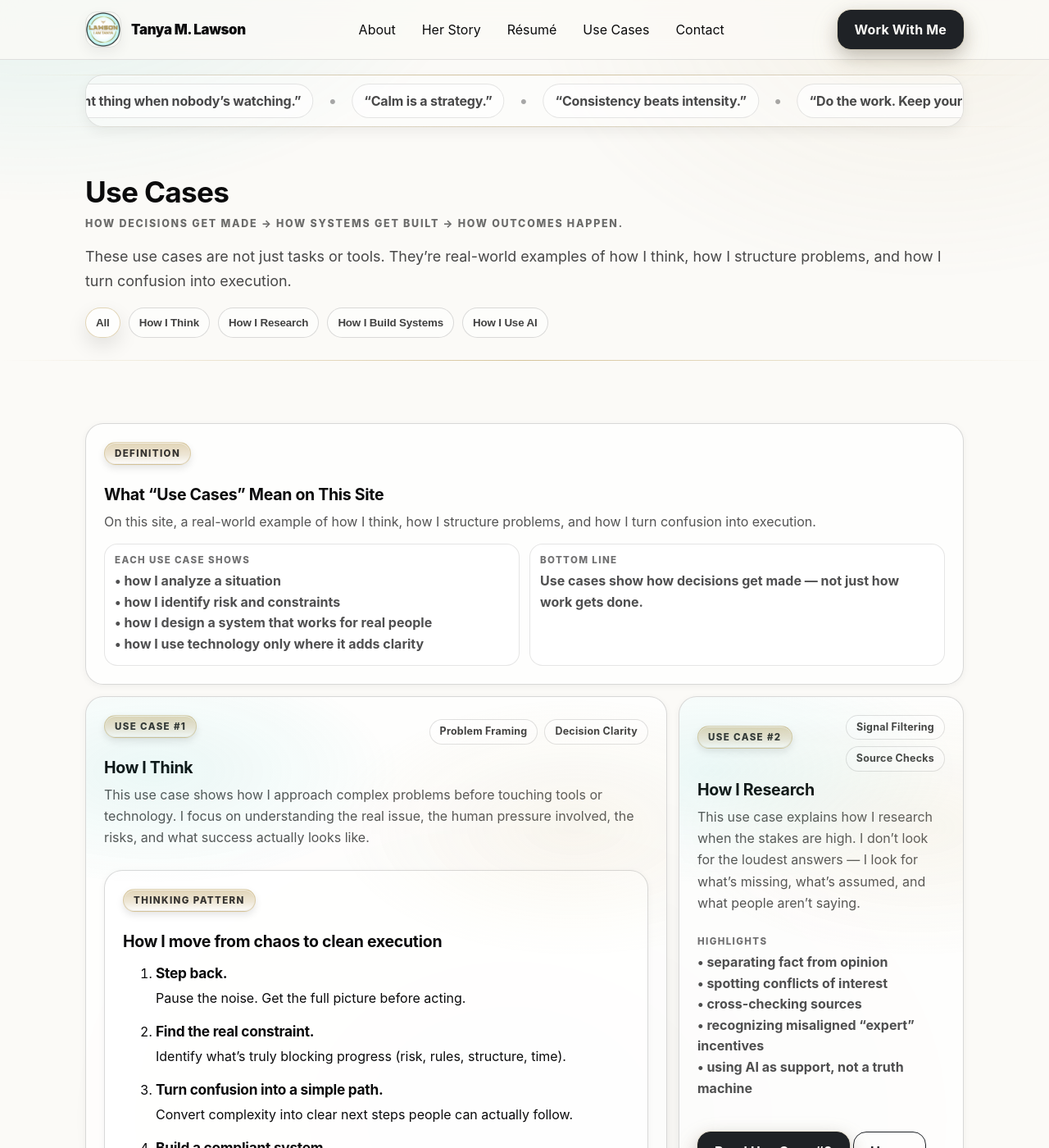
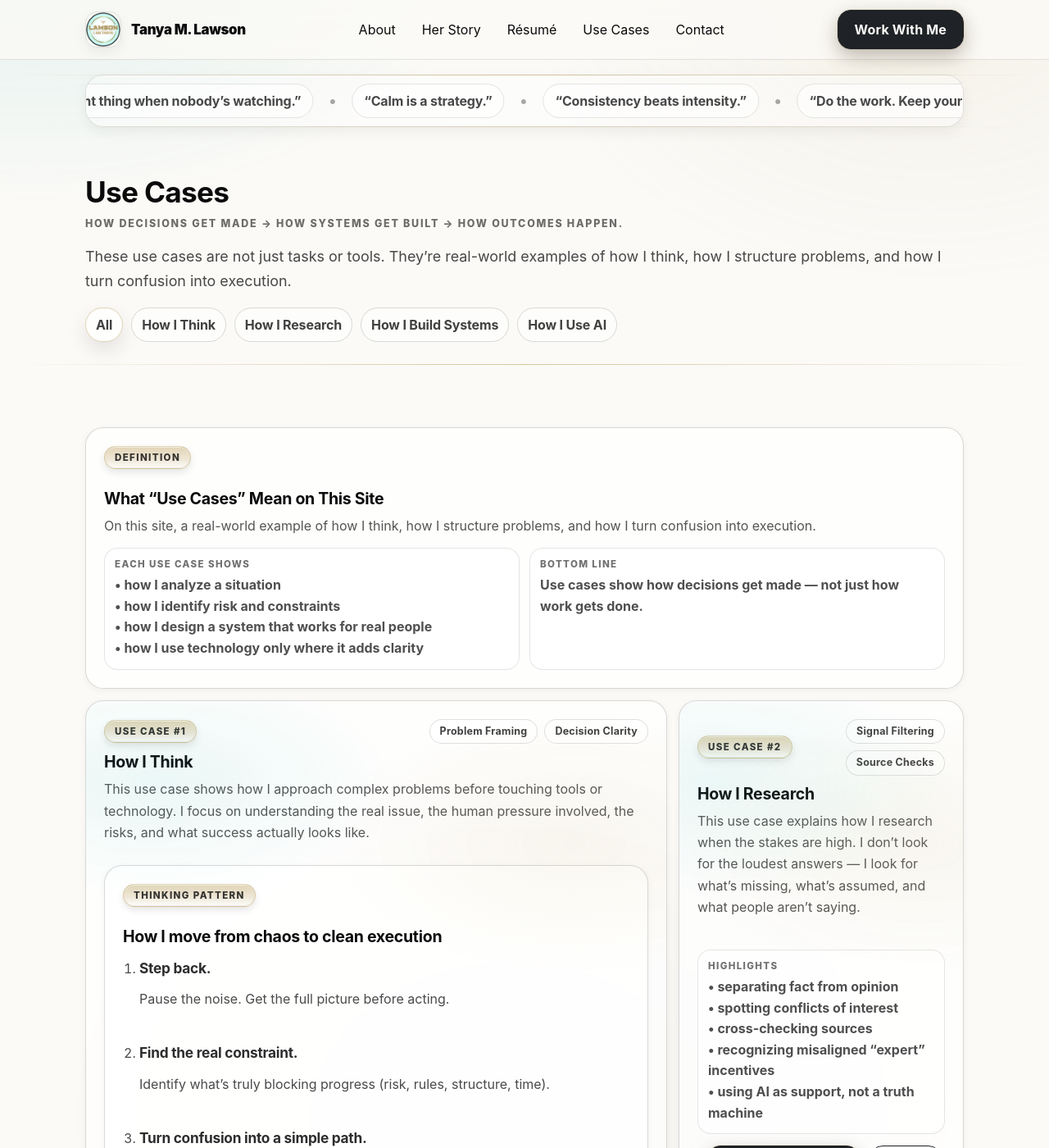
Before and after one commit to TanyaWBM1/TanyaLawson, a Jekyll site: the page built from use-cases/index.html, in a window 1280 px wide and 1400 px high. Shown: the whole window at 82% size. Built offline with Jekyll 4.4.1, drawn with Linux system fonts in a browser that asks for light colours.

Commit message:
Update styles.css

```diff
--- a/assets/css/styles.css
+++ b/assets/css/styles.css
@@ -1,7 +1,17 @@
+/* ======================================================================
+   Tanya M. Lawson — Site CSS (Canonical)
+   Includes: base site + header + buttons + hero + ticker + cards/bento
+            + use-cases page visuals + reveal + thinking list fixes
+   ====================================================================== */
+
+/* =========================
+   Root tokens
+   ========================= */
 :root{
   --bg: #fbfaf7;
   --teal: #2fb7b3;
   --gold: #c9b27c;
+
   --text: #0b0b0c;
   --muted: rgba(11,11,12,.72);
 
@@ -18,49 +28,61 @@
   --hero-y-top: clamp(12px, 2vw, 28px);
   --hero-y-bottom: clamp(44px, 6vw, 96px);
 
-  /* Banking-trust micro tuning */
+  /* micro-typography */
   --heading-track: -0.02em;
 
-  /* Executive UI tokens (still used elsewhere like proof pills) */
-  --cta-bg: #2a2d31;        /* soft charcoal */
-  --cta-bg-hover: #1f2226;  /* slightly deeper */
+  /* legacy tokens still used in proof pills + some sections */
+  --cta-bg: #2a2d31;
+  --cta-bg-hover: #1f2226;
   --cta-bg-active: #17191c;
   --cta-text: #ffffff;
 
-  /* Metallic gold highlight shadow (executive) */
-  --cta-gold-glow: 0 0 0 1px rgba(201,178,124,.22), 0 14px 34px rgba(201,178,124,.18);
+  --cta-gold-glow:
+    0 0 0 1px rgba(201,178,124,.22),
+    0 14px 34px rgba(201,178,124,.18);
 
-  /* Link styling */
+  /* links */
   --link: rgba(11,11,12,.88);
   --link-hover: rgba(11,11,12,1);
   --link-underline: rgba(42,45,49,.35);
   --focus-ring: rgba(47,183,179,.35);
 
-  /* =========================================================
-     BUTTON SYSTEM — CANONICAL TOKENS
-     Charcoal → White Inversion with Metallic Gold Stroke
-     ========================================================= */
+  /* =========================
+     Button system (canonical)
+     Charcoal → White inversion
+     ========================= */
   --btn-charcoal: #1f2226;
   --btn-charcoal-text: #fbfaf7;
-
   --btn-white: #ffffff;
   --btn-charcoal-dark: #141416;
-
   --btn-gold: #c9b27c;
 
   --btn-radius: 16px;
   --btn-font-weight: 700;
   --btn-letter-spacing: .01em;
-
   --btn-transition: 220ms cubic-bezier(.4,0,.2,1);
 
-  --btn-shadow-base: 0 8px 22px rgba(0,0,0,.22), 0 0 0 1px rgba(201,178,124,.22), 0 14px 34px rgba(201,178,124,.18);
-  --btn-shadow-hover: 0 10px 28px rgba(0,0,0,.18), inset 0 0 0 1px rgba(201,178,124,.28);
-  --btn-shadow-active: 0 3px 10px rgba(0,0,0,.14), inset 0 0 0 1px rgba(201,178,124,.35);
+  --btn-shadow-base:
+    0 8px 22px rgba(0,0,0,.22),
+    0 0 0 1px rgba(201,178,124,.22),
+    0 14px 34px rgba(201,178,124,.18);
+
+  --btn-shadow-hover:
+    0 10px 28px rgba(0,0,0,.18),
+    inset 0 0 0 1px rgba(201,178,124,.28);
+
+  --btn-shadow-active:
+    0 3px 10px rgba(0,0,0,.14),
+    inset 0 0 0 1px rgba(201,178,124,.35);
 }
 
+/* =========================
+   Base reset
+   ========================= */
 *{ box-sizing:border-box; }
 html,body{ margin:0; padding:0; }
+img{ max-width:100%; height:auto; display:block; }
+button{ font: inherit; }
 
 body.site{
   font-family: Inter, system-ui, -apple-system, Segoe UI, Roboto, sans-serif;
@@ -69,9 +91,9 @@
   overflow-x: hidden;
 }
 
-/* =========================================
-   Executive link styling (site-wide)
-   ========================================= */
+/* =========================
+   Links (site-wide)
+   ========================= */
 a{
   color: var(--link);
   text-decoration-thickness: 1px;
@@ -87,15 +109,16 @@
   outline-offset: 3px;
   border-radius: 10px;
 }
-a.btn, a.btn-primary, a.btn-ghost{ text-decoration: none; }
+a.btn, a.btn-primary, a.btn-ghost{ text-decoration:none; }
 
-/* Layout helpers */
+/* =========================
+   Layout helpers
+   ========================= */
 .container{
   max-width: var(--container);
   margin: 0 auto;
   padding: 0 var(--pad-x);
 }
-
 .border-bottom{ border-bottom: 1px solid rgba(0,0,0,.10); }
 .border-top{ border-top: 1px solid rgba(0,0,0,.10); }
 
@@ -105,6 +128,7 @@
   -webkit-backdrop-filter: blur(12px);
 }
 
+/* subtle animated wash */
 .bg-wash{
   position: fixed;
   inset: -20%;
@@ -116,15 +140,21 @@
     radial-gradient(900px 700px at 50% 84%, rgba(0,0,0,0.03), transparent 62%);
   animation: bg-drift 18s ease-in-out infinite alternate;
 }
-
 @keyframes bg-drift{
   0%{ transform: translate3d(0,0,0) scale(1); filter:saturate(1.03); }
   50%{ transform: translate3d(-1.2%, -0.8%, 0) scale(1.02); filter:saturate(1.06); }
   100%{ transform: translate3d(1.0%, 0.9%, 0) scale(1.03); filter:saturate(1.04); }
 }
 
-/* Header */
-.site-header{ position: sticky; top:0; z-index: 50; }
+/* =========================
+   Header / Nav
+   ========================= */
+.site-header{
+  position: sticky;
+  top:0;
+  z-index: 50;
+}
+
 .header-row{
   display:flex;
   align-items:center;
@@ -132,15 +162,29 @@
   gap:16px;
   padding: 12px var(--pad-x);
 }
-.brand{ display:flex; align-items:center; gap:12px; text-decoration:none; color:inherit; }
-.brand-logo{ border-radius: 14px; border: 1px solid rgba(0,0,0,.10); box-shadow: var(--shadow-sm); }
+
+.brand{
+  display:flex;
+  align-items:center;
+  gap:12px;
+  text-decoration:none;
+  color:inherit;
+}
+.brand-logo{
+  border-radius: 14px;
+  border: 1px solid rgba(0,0,0,.10);
+  box-shadow: var(--shadow-sm);
+}
 .brand-name{
   font-weight: 900;
   letter-spacing: var(--heading-track);
   font-size: 1.05rem;
 }
 
-.nav{ display:none; gap: 6px; }
+.nav{
+  display:none;
+  gap: 6px;
+}
 .nav a{
   text-decoration:none;
   color:inherit;
@@ -155,7 +199,7 @@
   text-decoration:none;
 }
 
-/* Active nav state via one body class per page */
+/* Active nav state (per-page body class) */
 body.page-home .nav a[href="/"],
 body.page-about .nav a[href="/about/"],
 body.page-use-cases .nav a[href="/use-cases/"],
@@ -165,6 +209,7 @@
   border-color: rgba(201,178,124,.35);
   box-shadow: 0 10px 24px rgba(0,0,0,.10);
 }
+
 body.page-home .nav a[href="/"]::after,
 body.page-about .nav a[href="/about/"]::after,
 body.page-use-cases .nav a[href="/use-cases/"]::after,
@@ -181,6 +226,7 @@
   border-radius: 999px;
 }
 
+/* Header CTA visibility */
 .cta-desktop{ display:none; }
 .cta-mobile a{
   font-size:.72rem;
@@ -197,12 +243,9 @@
   .cta-mobile{ display:none; }
 }
 
-/* =========================================================
-   BUTTON SYSTEM — CANONICAL
-   Charcoal → White Inversion with Metallic Gold Stroke
-   ========================================================= */
-
-/* Base button (applies to all three classes) */
+/* =========================
+   Buttons (canonical)
+   ========================= */
 .btn,
 .btn-primary,
 .btn-ghost{
@@ -229,7 +272,7 @@
     transform var(--btn-transition);
 }
 
-/* Default .btn + primary */
+/* default + primary */
 .btn,
 .btn-primary{
   background-color: var(--btn-charcoal);
@@ -238,7 +281,7 @@
   box-shadow: var(--btn-shadow-base);
 }
 
-/* Ghost */
+/* ghost */
 .btn-ghost{
   background-color: transparent;
   color: var(--btn-charcoal);
@@ -246,7 +289,7 @@
   box-shadow: none;
 }
 
-/* Hover / Focus — invert + metal */
+/* hover/focus */
 .btn:hover,
 .btn:focus-visible,
 .btn-primary:hover,
@@ -258,12 +301,13 @@
   border-color: var(--btn-charcoal-dark);
 
   -webkit-text-stroke: 0.5px rgba(201,178,124,0.9);
+  text-shadow: 0 0 0 rgba(201,178,124,0.9);
 
   transform: translateY(-1px);
   box-shadow: var(--btn-shadow-hover);
 }
 
-/* Ghost hover keeps refined light shadow */
+/* ghost hover refinement */
 .btn-ghost:hover,
 .btn-ghost:focus-visible{
   box-shadow:
@@ -271,7 +315,7 @@
     inset 0 0 0 1px rgba(201,178,124,0.25);
 }
 
-/* Active */
+/* active */
 .btn:active,
 .btn-primary:active,
 .btn-ghost:active{
@@ -279,7 +323,7 @@
   box-shadow: var(--btn-shadow-active);
 }
 
-/* Accessibility focus ring */
+/* focus ring */
 .btn:focus-visible,
 .btn-primary:focus-visible,
 .btn-ghost:focus-visible{
@@ -289,16 +333,25 @@
     0 6px 18px rgba(0,0,0,0.12);
 }
 
-/* Ticker */
+/* =========================
+   Ticker
+   ========================= */
 .ticker-wrap{ margin-top: 18px; margin-bottom: 12px; }
 .ticker{ position: relative; }
+
 .ticker-rule{
-  position:absolute; left:0; right:0; height:1px;
+  position:absolute;
+  left:0; right:0;
+  height:1px;
   background: linear-gradient(to right, transparent, rgba(201,178,124,.75), transparent);
   opacity:.95;
 }
-.ticker-rule.bottom{ bottom:0; opacity:.75; background: linear-gradient(to right, transparent, rgba(201,178,124,.55), transparent); }
 .ticker-rule.top{ top:0; }
+.ticker-rule.bottom{
+  bottom:0;
+  opacity:.75;
+  background: linear-gradient(to right, transparent, rgba(201,178,124,.55), transparent);
+}
 
 .ticker-shell{
   overflow:hidden;
@@ -321,6 +374,7 @@
   0%{ transform: translateX(0); }
   100%{ transform: translateX(-50%); }
 }
+
 .ticker-set{ display:flex; align-items:center; gap: 18px; padding: 0 10px; }
 .ticker-pill{
   display:inline-flex;
@@ -334,10 +388,17 @@
 }
 .ticker-dot{ opacity:.35; font-size: 1.2rem; }
 
-/* Sections */
-.section{ padding: var(--section-y) 0; position: relative; }
+/* =========================
+   Sections + headings
+   ========================= */
+.section{
+  padding: var(--section-y) 0;
+  position: relative;
+}
 .section-rule{
-  position:absolute; top:0; left:0; right:0; height:1px;
+  position:absolute;
+  top:0; left:0; right:0;
+  height:1px;
   background: linear-gradient(to right, transparent, rgba(201,178,124,.75), transparent);
 }
 .section-head{
@@ -353,8 +414,15 @@
 }
 .section-hint{ color: rgba(11,11,12,.60); }
 
-/* Bento */
-.bento{ display:grid; grid-template-columns: 1fr; gap: 14px; }
+/* =========================
+   Cards / Bento grid
+   ========================= */
+.bento{
+  display:grid;
+  grid-template-columns: 1fr;
+  gap: 14px;
+}
+
 .card{
   border-radius: var(--r-lg);
   border: 1px solid rgba(0,0,0,.15);
@@ -363,14 +431,23 @@
   box-shadow: 0 2px 8px rgba(0,0,0,.05);
   transition: transform .2s ease, box-shadow .2s ease, border-color .2s ease;
 }
-.card:hover{ transform: translateY(-2px); box-shadow: var(--shadow-lg); border-color: rgba(0,0,0,.20); }
+.card:hover{
+  transform: translateY(-2px);
+  box-shadow: var(--shadow-lg);
+  border-color: rgba(0,0,0,.20);
+}
 
-/* Section eyebrow labels — soft metallic gold */
+@media (min-width: 900px){
+  .bento{ grid-template-columns: repeat(12, 1fr); }
+  .span-8{ grid-column: span 8; }
+  .span-4{ grid-column: span 4; }
+}
+
+/* Eyebrow pill */
 .eyebrow{
   display:inline-flex;
   padding: 6px 12px;
   border-radius: 999px;
-
   background:
     linear-gradient(
       180deg,
@@ -378,49 +455,61 @@
       rgba(201,178,124,.32) 55%,
       rgba(251,250,247,.35)
     );
-
   border: 1px solid rgba(201,178,124,.55);
   color: rgba(11,11,12,.82);
-
   font-size: .72rem;
   font-weight: 800;
   letter-spacing: .12em;
   text-transform: uppercase;
-
   box-shadow:
     0 4px 10px rgba(0,0,0,.10),
     inset 0 1px 0 rgba(255,255,255,.55),
     inset 0 -1px 0 rgba(0,0,0,.06);
-
   margin-bottom: 14px;
 }
 
-.card strong{ display:block; font-size: 1.08rem; margin-bottom: 10px; letter-spacing: -0.015em; }
-.card p{ margin:0; color: rgba(11,11,12,.70); line-height: 1.65; }
-
-@media (min-width: 900px){
-  .bento{ grid-template-columns: repeat(12, 1fr); }
-  .span-8{ grid-column: span 8; }
-  .span-4{ grid-column: span 4; }
+/* card typography helpers */
+.card strong{
+  display:block;
+  font-size: 1.08rem;
+  margin-bottom: 10px;
+  letter-spacing: -0.015em;
+}
+.card p{
+  margin:0;
+  color: rgba(11,11,12,.70);
+  line-height: 1.65;
 }
 
-/* Hero */
-.hero{ padding-top: var(--hero-y-top); padding-bottom: var(--hero-y-bottom); }
-.hero-grid{ display:grid; grid-template-columns: 1fr; gap: 28px; align-items:start; }
+/* =========================
+   Hero (shared styles)
+   ========================= */
+.hero{
+  padding-top: var(--hero-y-top);
+  padding-bottom: var(--hero-y-bottom);
+}
+.hero-grid{
+  display:grid;
+  grid-template-columns: 1fr;
+  gap: 28px;
+  align-items:start;
+}
 @media (min-width: 1024px){
-  .hero-grid{ grid-template-columns: 1.1fr 0.9fr; gap: 40px; }
+  .hero-grid{
+    grid-template-columns: 1.1fr 0.9fr;
+    gap: 40px;
+  }
 }
 
-/* Hero → Proof spacing (mobile-first) */
 .hero-proof{ margin-top: 18px; }
 @media (min-width: 768px){ .hero-proof{ margin-top: 28px; } }
 @media (min-width: 1024px){ .hero-proof{ margin-top: 20px; } }
 
 .badge{
   display:inline-flex;
-  justify-content: center;
-  align-items: center;
-  text-align: center;
+  justify-content:center;
+  align-items:center;
+  text-align:center;
   gap: 10px;
   padding: 10px 12px;
   border-radius: 999px;
@@ -446,21 +535,27 @@
   max-width: 60ch;
   line-height: 1.65;
 }
+
 .hero-sub{
   margin: 0 0 18px;
   color: rgba(11,11,12,.70);
   max-width: 60ch;
   line-height: 1.6;
 }
-.hero-cta{ display:flex; flex-wrap:wrap; gap: 12px; margin-bottom: 18px; }
 
-/* Proof pills (two fixed rows + tuned) */
+.hero-cta{
+  display:flex;
+  flex-wrap:wrap;
+  gap: 12px;
+  margin-bottom: 18px;
+}
+
+/* proof pills */
 .proof{
   display:flex;
   flex-direction:column;
   gap: 10px;
 }
-
 .proof-row{
   display:flex;
   flex-wrap:nowrap;
@@ -533,7 +628,7 @@
   }
 }
 
-/* Hero panel */
+/* hero panel */
 .hero-panel{
   position: relative;
   border-radius: var(--r-xl);
@@ -545,17 +640,21 @@
 @media (min-width: 768px){ .hero-panel{ height: 520px; } }
 
 .hero-img{
-  position:absolute; inset:0;
-  width:100%; height:100%;
+  position:absolute;
+  inset:0;
+  width:100%;
+  height:100%;
   object-fit: cover;
   transform: scale(1.02);
 }
 .hero-overlay{
-  position:absolute; inset:0;
+  position:absolute;
+  inset:0;
   background: linear-gradient(to top, rgba(0,0,0,.50), transparent 60%);
 }
 .hero-scan{
-  position:absolute; inset:0;
+  position:absolute;
+  inset:0;
   background: repeating-linear-gradient(
     180deg,
     rgba(255,255,255,0.05),
@@ -587,15 +686,23 @@
   letter-spacing: var(--heading-track);
   font-size: 1.05rem;
 }
-.hero-card-desc{ opacity: .90; font-weight: 650; font-size: .92rem; }
+.hero-card-desc{
+  opacity: .90;
+  font-weight: 650;
+  font-size: .92rem;
+}
 
-/* CTA */
+/* =========================
+   CTA section (shared)
+   ========================= */
 .cta{ padding: var(--section-y) 0; position:relative; }
+
 .cta-head h2{
   margin: 0 0 6px;
   font-size: clamp(1.8rem, 3vw, 2.2rem);
   letter-spacing: var(--heading-track);
 }
+
 .cta-kicker{
   margin:0;
   color: rgba(11,11,12,.60);
@@ -604,6 +711,7 @@
   font-weight: 800;
   font-size: .78rem;
 }
+
 .cta-text{
   margin: 18px 0 18px;
   font-size: 1.15rem;
@@ -611,7 +719,12 @@
   color: rgba(11,11,12,.80);
   line-height: 1.65;
 }
-.cta-actions{ display:flex; flex-wrap:wrap; gap: 12px; }
+
+.cta-actions{
+  display:flex;
+  flex-wrap:wrap;
+  gap: 12px;
+}
 
 .cta-grid{
   display:grid;
@@ -619,7 +732,6 @@
   gap: 26px;
   align-items:start;
 }
-
 @media (min-width: 1024px){
   .cta-grid{
     grid-template-columns: 1.1fr 0.9fr;
@@ -636,10 +748,7 @@
   height: 340px;
   box-shadow: var(--shadow-lg);
 }
-
-@media (min-width: 768px){
-  .cta-panel{ height: 420px; }
-}
+@media (min-width: 768px){ .cta-panel{ height: 420px; } }
 
 .cta-img{
   position:absolute;
@@ -650,18 +759,31 @@
   transform: scale(1.01);
   opacity: .98;
 }
-
 .cta-overlay{
   position:absolute;
   inset:0;
   background: linear-gradient(to top, rgba(0,0,0,.22), transparent 62%);
 }
 
-/* Footer */
-.site-footer{ padding: 44px 0; background: rgba(255,255,255,.35); }
+/* =========================
+   Footer
+   ========================= */
+.site-footer{
+  padding: 44px 0;
+  background: rgba(255,255,255,.35);
+}
 .footer-inner{ text-align:center; }
-.footer-copy{ margin-bottom: 16px; font-weight: 650; color: rgba(11,11,12,.80); }
-.footer-links{ display:flex; flex-wrap:wrap; justify-content:center; gap: 18px; }
+.footer-copy{
+  margin-bottom: 16px;
+  font-weight: 650;
+  color: rgba(11,11,12,.80);
+}
+.footer-links{
+  display:flex;
+  flex-wrap:wrap;
+  justify-content:center;
+  gap: 18px;
+}
 .footer-links a{
   text-decoration:none;
   color: rgba(11,11,12,.70);
@@ -672,15 +794,17 @@
   text-underline-offset: 4px;
 }
 
-/* =========================================================
+/* ======================================================================
    USE CASES — visuals + motion (bank-safe)
-   ========================================================= */
+   ====================================================================== */
 
+/* hero spacing for use-cases page */
 .usecases-hero{
   padding-top: calc(var(--section-y) * .6);
   padding-bottom: calc(var(--section-y) * .35);
 }
 
+/* filter chips row */
 .usecases-filters{
   display:flex;
   flex-wrap: wrap;
@@ -700,20 +824,18 @@
   cursor: pointer;
   transition: transform 180ms ease, box-shadow 180ms ease, border-color 180ms ease;
 }
-
 .filter-chip:hover{
   transform: translateY(-1px);
   border-color: rgba(201,178,124,.45);
   box-shadow: 0 10px 24px rgba(0,0,0,.08);
 }
-
 .filter-chip.is-active{
   background: rgba(255,255,255,.75);
   border-color: rgba(201,178,124,.55);
   box-shadow: 0 10px 24px rgba(0,0,0,.10);
 }
 
-/* Make use case cards feel special without changing your bento system */
+/* make use case cards feel “special” */
 .usecase{
   position: relative;
   overflow: hidden;
@@ -729,32 +851,27 @@
   opacity: .9;
 }
 
+/* top row: eyebrow + pills */
 .usecase-top{
-  display: flex;
-  align-items: center;
+  display:flex;
+  align-items:center;
   justify-content: space-between;
   gap: 12px;
-
-  /* KEY FIX */
-  flex-wrap: nowrap;
+  flex-wrap: nowrap; /* prevents eyebrow wrap */
 }
-
 .usecase-top .eyebrow{
   white-space: nowrap;
   flex-shrink: 0;
+  margin-bottom: 0;
 }
-
-/* =========================================
-   Tag pills (Use Case badges)
-   ========================================= */
-
 .usecase-badges{
   display:flex;
   gap: 8px;
-  flex-wrap: wrap; /* allows pills to wrap as a group if needed */
+  flex-wrap: wrap;
   justify-content: flex-end;
 }
 
+/* tag pills */
 .tag-pill{
   display:inline-flex;
   align-items:center;
@@ -762,7 +879,6 @@
 
   padding: 8px 12px;
   border-radius: 999px;
-
   border: 1px solid rgba(0,0,0,.12);
   background: rgba(255,255,255,.65);
 
@@ -771,7 +887,7 @@
   font-size: .78rem;
   letter-spacing: .02em;
 
-  white-space: nowrap;   /* keeps “Signal Filtering” on one line */
+  white-space: nowrap;
   line-height: 1;
 }
 
@@ -780,7 +896,6 @@
   font-size: 1.22rem;
   letter-spacing: -0.015em;
 }
-
 .usecase-summary{
   margin: 0 0 14px;
   color: rgba(11,11,12,.72);
@@ -788,7 +903,7 @@
   max-width: 74ch;
 }
 
-/* Blueprint visual (Actor → Trigger → System → Outcome) */
+/* blueprint box */
 .blueprint{
   display:grid;
   grid-template-columns: 1fr;
@@ -800,28 +915,23 @@
   background: rgba(255,255,255,.55);
   box-shadow: 0 6px 16px rgba(0,0,0,.06), inset 0 1px 0 rgba(255,255,255,.60);
 }
-
 @media (min-width: 900px){
   .blueprint{
     grid-template-columns: 1fr 34px 1fr 34px 1fr 34px 1fr;
     align-items: stretch;
   }
 }
-
 .bp-node{
   border-radius: 16px;
   border: 1px solid rgba(0,0,0,.10);
   background: rgba(255,255,255,.70);
-  padding: 12px 12px;
+  padding: 12px;
   box-shadow: 0 4px 12px rgba(0,0,0,.05);
-  position: relative;
 }
-
 .bp-node--outcome{
   border-color: rgba(201,178,124,.45);
   box-shadow: 0 10px 24px rgba(201,178,124,.12), 0 6px 16px rgba(0,0,0,.06);
 }
-
 .bp-label{
   font-size: .72rem;
   font-weight: 850;
@@ -830,16 +940,12 @@
   color: rgba(11,11,12,.58);
   margin-bottom: 6px;
 }
-
 .bp-value{
   font-weight: 750;
   color: rgba(11,11,12,.80);
   line-height: 1.35;
 }
-
-.bp-line{
-  display:none;
-}
+.bp-line{ display:none; }
 @media (min-width: 900px){
   .bp-line{
     display:block;
@@ -858,35 +964,28 @@
     opacity: .6;
   }
 }
-
 @keyframes bp-sweep{
   0%{ transform: translateX(-45%); opacity:.2; }
   40%{ opacity:.65; }
   100%{ transform: translateX(45%); opacity:.25; }
 }
+.blueprint--compact{ margin-top: 10px; }
 
-.blueprint--compact{
-  margin-top: 10px;
-}
-
+/* details grid inside a card */
 .usecase-details{
   display:grid;
   grid-template-columns: 1fr;
   gap: 12px;
 }
 @media (min-width: 900px){
-  .usecase-details{
-    grid-template-columns: 1fr 1fr;
-  }
+  .usecase-details{ grid-template-columns: 1fr 1fr; }
 }
-
 .usecase-col{
   border-radius: 16px;
   border: 1px solid rgba(0,0,0,.10);
   background: rgba(255,255,255,.65);
-  padding: 12px 12px;
+  padding: 12px;
 }
-
 .usecase-k{
   font-size: .72rem;
   font-weight: 850;
@@ -895,25 +994,32 @@
   color: rgba(11,11,12,.58);
   margin-bottom: 6px;
 }
-
 .usecase-v{
   color: rgba(11,11,12,.72);
   line-height: 1.6;
   font-weight: 650;
 }
 
-/* Mini flow (for smaller cards) */
+/* “foot” box for smaller cards */
+.usecase-foot{
+  margin-top: 12px;
+  padding: 12px;
+  border-radius: 16px;
+  border: 1px solid rgba(0,0,0,.10);
+  background: rgba(255,255,255,.55);
+}
+
+/* mini flow */
 .mini-flow{
   display:flex;
   flex-direction: column;
   gap: 10px;
-  padding: 12px 12px;
+  padding: 12px;
   border-radius: 16px;
   border: 1px solid rgba(0,0,0,.10);
   background: rgba(255,255,255,.55);
   margin: 14px 0 0;
 }
-
 .mini-step{
   display:flex;
   align-items:center;
@@ -921,7 +1027,6 @@
   color: rgba(11,11,12,.74);
   font-weight: 650;
 }
-
 .mini-dot{
   width: 10px;
   height: 10px;
@@ -930,10 +1035,28 @@
   box-shadow: 0 0 0 1px rgba(0,0,0,.10);
 }
 
-/* CTA block at bottom */
-.usecases-cta{
-  margin-top: 22px;
+/* usecase actions row */
+.usecase-actions{
+  display:flex;
+  gap: 12px;
+  flex-wrap: wrap;
+  margin-top: 14px;
 }
+
+/* =========================
+   Thinking list (numbers visible)
+   ========================= */
+.thinking-list{
+  margin: 12px 0 0;
+  padding-left: 1.25rem; /* ensures numbers show */
+  color: rgba(11,11,12,.74);
+  line-height: 1.7;
+}
+.thinking-list li{ margin: 10px 0; }
+.thinking-list strong{ color: rgba(11,11,12,.86); }
+
+/* CTA block at bottom of use-cases */
+.usecases-cta{ margin-top: 22px; }
 .usecases-cta-inner{
   display:flex;
   flex-direction: column;
@@ -952,26 +1075,23 @@
     gap: 18px;
   }
 }
-
 .usecases-cta-title{
   margin: 6px 0 8px;
   letter-spacing: -0.02em;
 }
-
 .usecases-cta-text{
   margin: 0;
   max-width: 75ch;
   color: rgba(11,11,12,.72);
   line-height: 1.65;
 }
-
 .usecases-cta-actions{
   display:flex;
   gap: 12px;
   flex-wrap: wrap;
 }
 
-/* Scroll reveal */
+/* scroll reveal */
 .reveal{
   opacity: 0;
   transform: translateY(10px);
@@ -982,7 +1102,7 @@
   transform: translateY(0);
 }
 
-/* Reduce motion accessibility */
+/* reduced motion */
 @media (prefers-reduced-motion: reduce){
   .reveal{ transition: none; transform:none; opacity:1; }
   .bp-line::after{ animation: none; }
```
